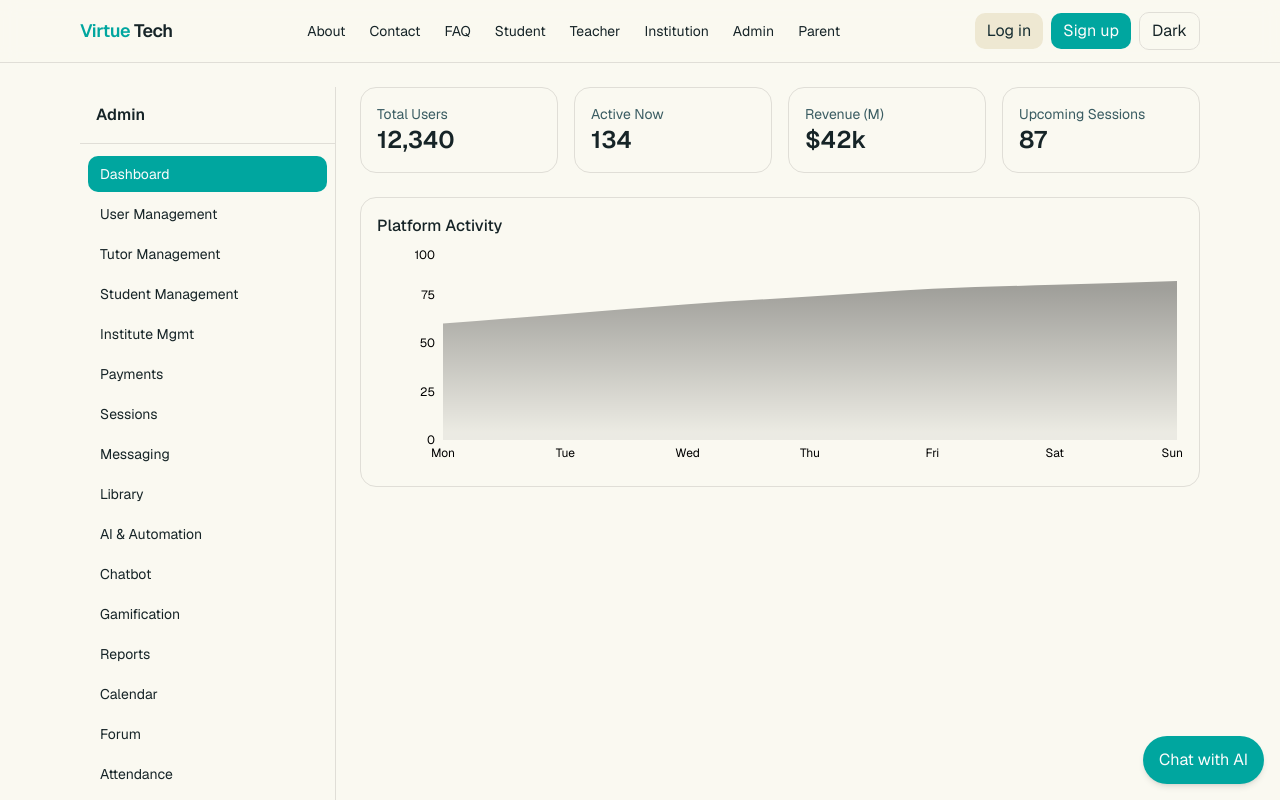
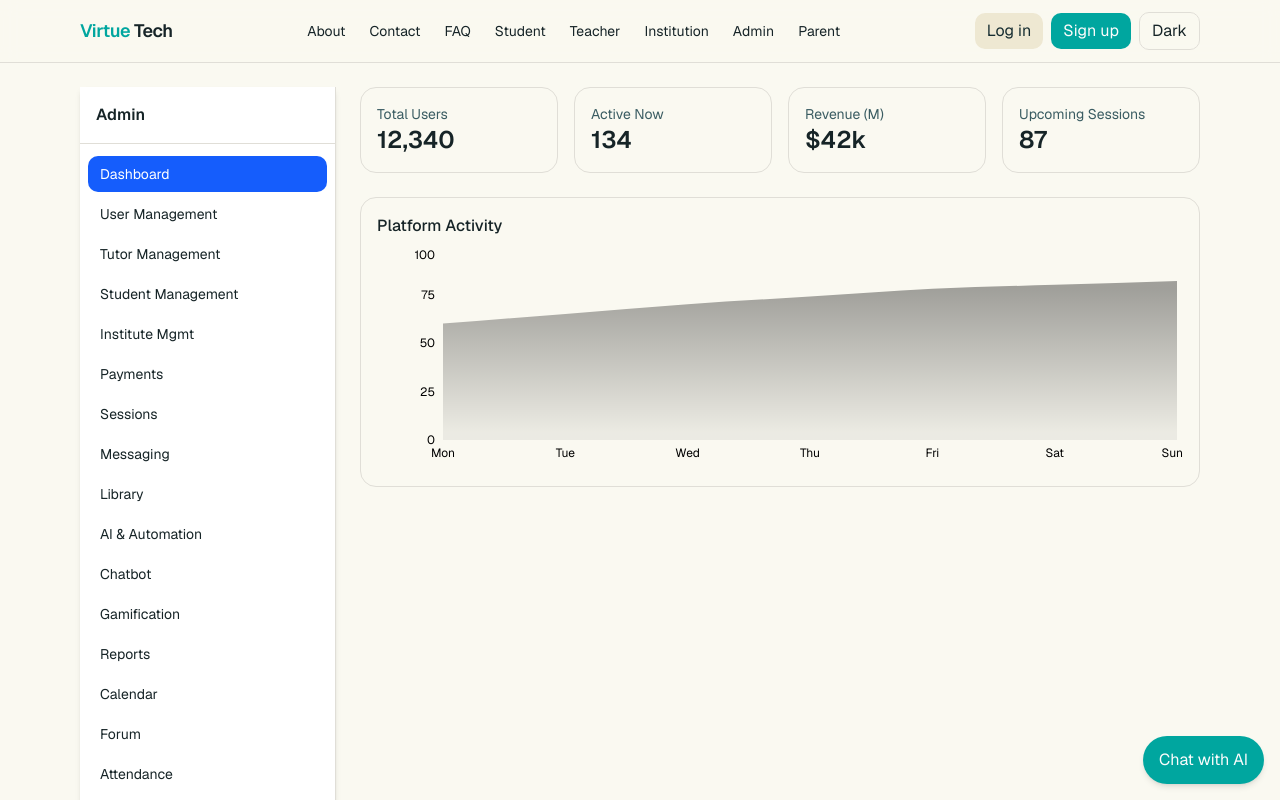
Before and after one commit to sibhaamir/virtue-tech-frontend, a Next.js app: page /admin in a window 1280 px wide. Shown: the top 800 px of the page. Built offline with nearby package versions, Linux system fonts and the light colour scheme.

Commit message:
Fix mobile sidebar issue

```diff
--- a/components/panels/sidebar.tsx
+++ b/components/panels/sidebar.tsx
@@ -1,9 +1,10 @@
 "use client"
+
 import Link from "next/link"
 import { usePathname } from "next/navigation"
-import { cn } from "@/lib/utils"
 import { useState } from "react"
 import { Menu } from "lucide-react"
+import { cn } from "@/lib/utils"
 
 export function PanelSidebar({
   title,
@@ -17,30 +18,29 @@ export function PanelSidebar({
 
   return (
     <>
-      {/* 🔹 Mobile top bar with hamburger button */}
-      <div className="md:hidden flex items-center justify-between px-4 py-3 border-b bg-sidebar">
+      {/* 🔹 Mobile top bar */}
+      <div className="md:hidden flex items-center justify-between px-4 py-3 border-b bg-gray-100">
         <div className="font-semibold">{title}</div>
         <button
-          onClick={() => setSidebarOpen(!sidebarOpen)}
-          className="p-2 rounded-md hover:bg-sidebar-accent"
+          onClick={() => setSidebarOpen(true)}
+          className="p-2 rounded-md hover:bg-gray-200"
         >
           <Menu className="w-5 h-5" />
         </button>
       </div>
 
-      {/* 🔹 Sidebar */}
+      {/* 🔹 Sidebar (works for both desktop + mobile) */}
       <aside
         className={cn(
-          "fixed top-0 left-0 z-50 h-full w-64 border-r bg-sidebar transition-transform duration-300 md:translate-x-0 md:static md:block",
+          "fixed top-0 left-0 z-50 h-full w-64 border-r bg-white shadow-md transform transition-transform duration-300 md:translate-x-0 md:static md:block",
           sidebarOpen ? "translate-x-0" : "-translate-x-full"
         )}
       >
         <div className="px-4 py-4 border-b flex items-center justify-between">
           <div className="font-semibold">{title}</div>
-          {/* Close button for mobile */}
           <button
             onClick={() => setSidebarOpen(false)}
-            className="md:hidden p-2 rounded-md hover:bg-sidebar-accent"
+            className="md:hidden p-2 rounded-md hover:bg-gray-200"
           >
             ✕
           </button>
@@ -53,11 +53,10 @@ export function PanelSidebar({
               <Link
                 key={it.href}
                 href={it.href}
-                onClick={() => setSidebarOpen(false)} // 👈 auto-close on click
+                onClick={() => setSidebarOpen(false)} // closes sidebar on click (mobile)
                 className={cn(
-                  "px-3 py-2 rounded-md text-sm hover:bg-sidebar-accent",
-                  active &&
-                    "bg-sidebar-primary text-sidebar-primary-foreground"
+                  "px-3 py-2 rounded-md text-sm hover:bg-gray-100 transition-colors",
+                  active && "bg-blue-600 text-white"
                 )}
               >
                 {it.label}
@@ -67,7 +66,7 @@ export function PanelSidebar({
         </nav>
       </aside>
 
-      {/* 🔹 Backdrop overlay for mobile */}
+      {/* 🔹 Backdrop overlay */}
       {sidebarOpen && (
         <div
           onClick={() => setSidebarOpen(false)}
```
